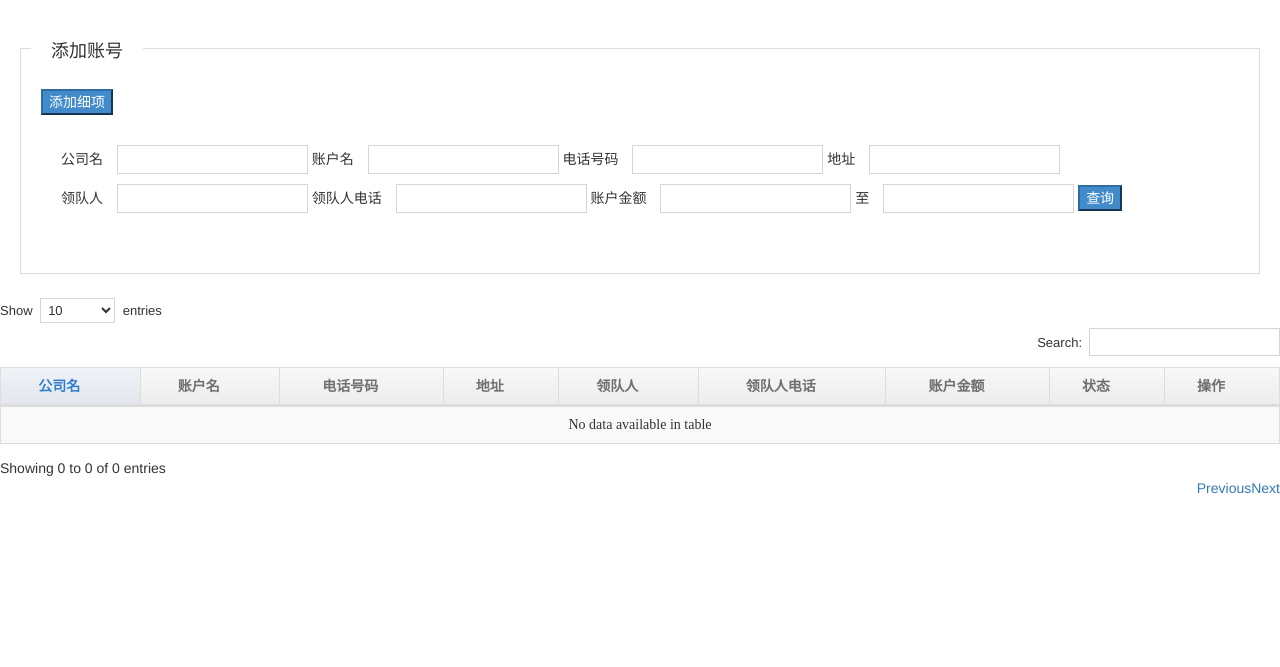
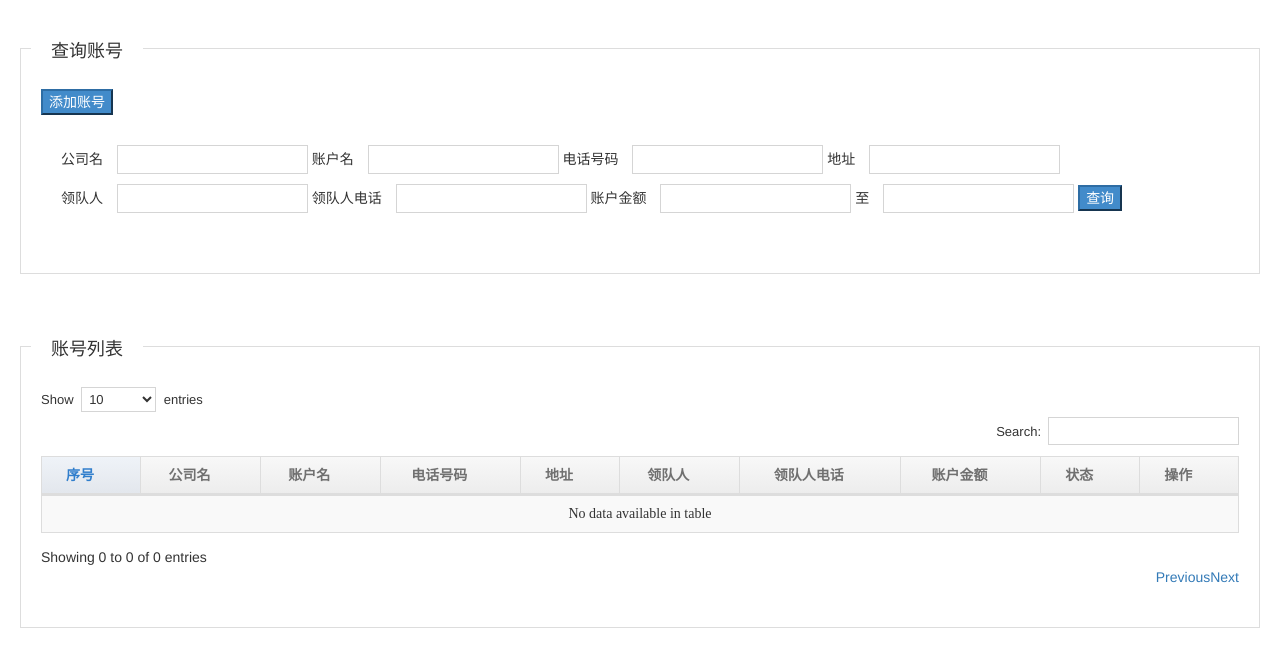
Before and after one commit to Junisyoan/sourcecode, a Java web app: page /companys/companysVeiw.handle in a window 1280 px wide. Shown: the top 667 px of the page. Run offline with Spring Boot 4, a stand-in JSP engine, Linux system fonts and the light colour scheme; data that the repository does not hold is empty; the project's own start-up code is not run, and a stand-in starts its controllers and pages; some libraries are stand-ins or nearby versions; some web fonts are replaced.

Commit message:
Update companysVeiw.jsp

```diff
--- a/WebContent/WEB-INF/view.zsc/companysVeiw.jsp
+++ b/WebContent/WEB-INF/view.zsc/companysVeiw.jsp
@@ -23,7 +23,7 @@
   <script src="<%=path %>js2/jquery-1.8.3.min.js"></script>
   <script src="<%=path %>js2/datatables.bootstrap.min.js"></script>
   <script src="<%=path %>js2/jquery.dataTables.min.js"></script>
-    <title>添加细项</title>
+    <title>账号管理</title>
    <style type="text/css">
 	#aFrom input {
       margin-top:10px;
@@ -34,8 +34,8 @@
 <div class="page-content">
 <div class="gys_style">
  <div class="Manager_style">
-   <div class="title_name">添加账号</div>
-    <button type="button" class="<%=path%>btn btn-primary" id="add_butn">添加细项</button>
+   <div class="title_name">查询账号</div>
+    <button type="button" class="<%=path%>btn btn-primary" id="add_butn">添加账号</button>
      <div class="Add_Manager_style">
      <form method="post" id = "aFrom" method="post">
      		公司名	<input type="text" name="name"/>
@@ -137,9 +137,13 @@
 </div>
  </div>
 </div>
-<table id="test" class="table table-striped table-bordered" style="60%">
+	<div class="page-content">
+		<div class="Manager_style">
+			<div class="title_name">账号列表</div>
+			<table id="test" class="table table-striped table-bordered" style="">
 				<thead>
 					<tr>
+						<th>序号</th>
 						<th>公司名</th>
 						<th>账户名</th>
 						<th>电话号码</th>
@@ -151,9 +155,10 @@
 						<th>操作</th>
 					</tr>
 				</thead>
-      <tbody id = "companyBody">
-      	<c:forEach items="${companys}" var = "c">
+				<tbody id="companyBody">
+					<c:forEach items="${companys}" var="c" varStatus="s">
 						<tr>
+							<td>${s.count}</td>
 							<td>${c.name}</td>
 							<td>${c.account}</td>
 							<td>${c.tel}</td>
@@ -162,23 +167,28 @@
 							<td>${c.phone}</td>
 							<td>${c.deposit}</td>
 							<td>${c.state}</td>
-			<td>
-				<c:choose>
+							<td><c:choose>
 									<c:when test="${c.state == '禁用'}">
-						<button type="button" class="btn btn-warning" onclick="stateChange()" name="${c.company_id}">启用</button>
+										<button type="button" class="btn btn-warning"
+											onclick="stateChange()" name="${c.company_id}">启用</button>
 									</c:when>
 									<c:otherwise>
-						<button type="button" class="btn btn-warning" onclick="stateChange()" name="${c.company_id}">禁用</button>
+										<button type="button" class="btn btn-warning"
+											onclick="stateChange()" name="${c.company_id}">禁用</button>
 									</c:otherwise>
 								</c:choose>
-				<button type="button" class="btn btn-warning" onclick="remove()" name="${c.company_id}">删除</button>
-          		<button type="button" class="btn btn-primary" onclick="change()" name="${c.company_id}">修改</button>
-				<button type="button" class="btn btn-warning" onclick="resetPwd()" name="${c.company_id}">重置密码</button>
-			</td>
+								<button type="button" class="btn btn-warning" onclick="remove()"
+									name="${c.company_id}">删除</button>
+								<button type="button" class="btn btn-primary" onclick="change()"
+									name="${c.company_id}">修改</button>
+								<button type="button" class="btn btn-warning"
+									onclick="resetPwd()" name="${c.company_id}">重置密码</button></td>
 						</tr>
 					</c:forEach>
 				</tbody>
 			</table>
+		</div>
+	</div>
 </body>
 <script type="text/javascript">
 	$(function(){
@@ -266,6 +276,7 @@ function show(companys){
 	$("#companyBody").empty();
 
 	for(var i = 0;i < companys.length;i++){
+		var td0=$("<td></td>").text(i+1);
 		var td1=$("<td></td>").text(companys[i].name);
 		var td2=$("<td></td>").text(companys[i].account);
 		var td3=$("<td></td>").text(companys[i].tel);
@@ -290,7 +301,7 @@ function show(companys){
 		var tr=$("<tr></tr>");
 
 		$(td9).append(input1,input2,input3,input4);
-		$(tr).append(td1,td2,td3,td4,td5,td6,td7,td8,td9);
+		$(tr).append(td0,td1,td2,td3,td4,td5,td6,td7,td8,td9);
 		$("#companyBody").append(tr);
 	}
 }
```
Lines whose indentation alone changed are shown as unchanged.
